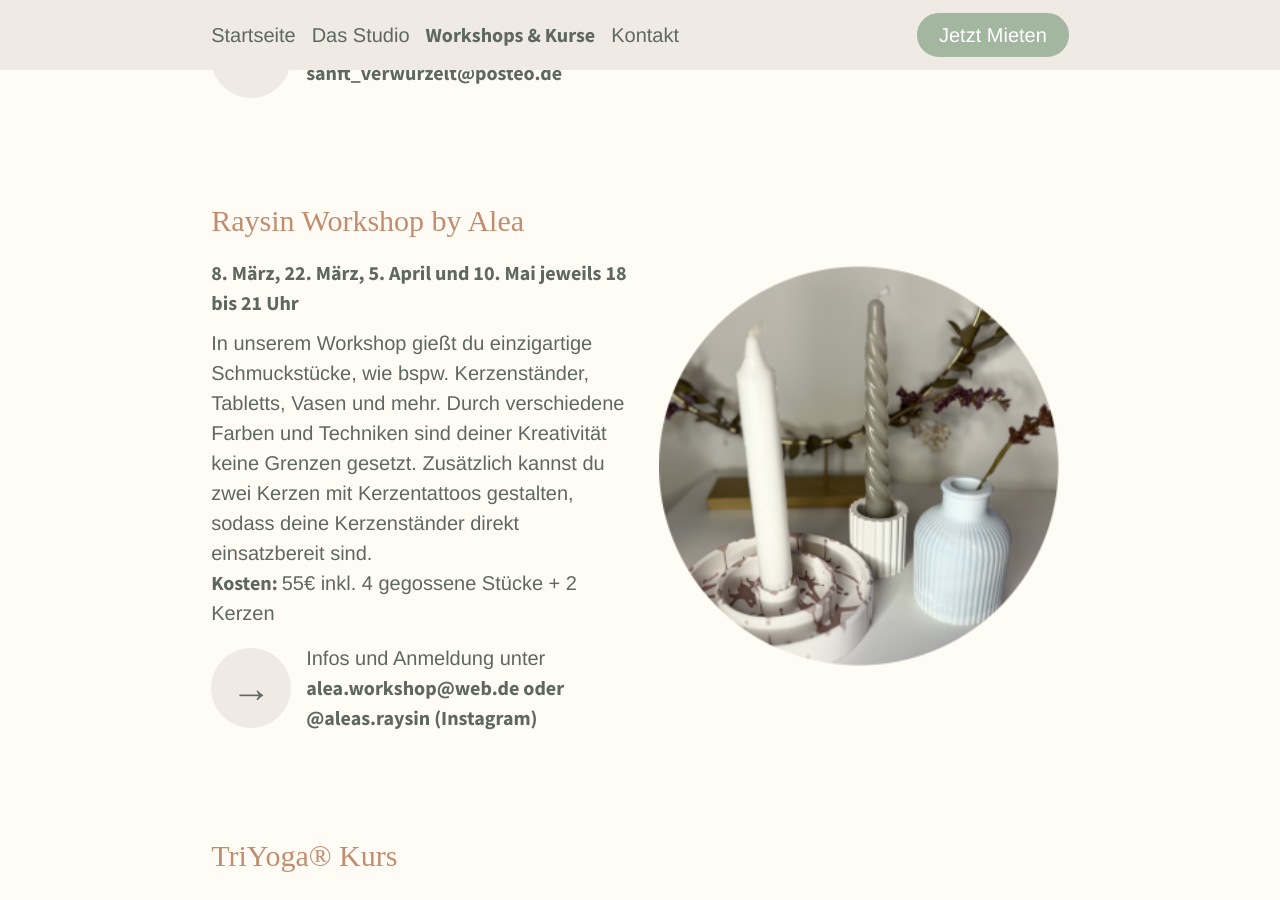
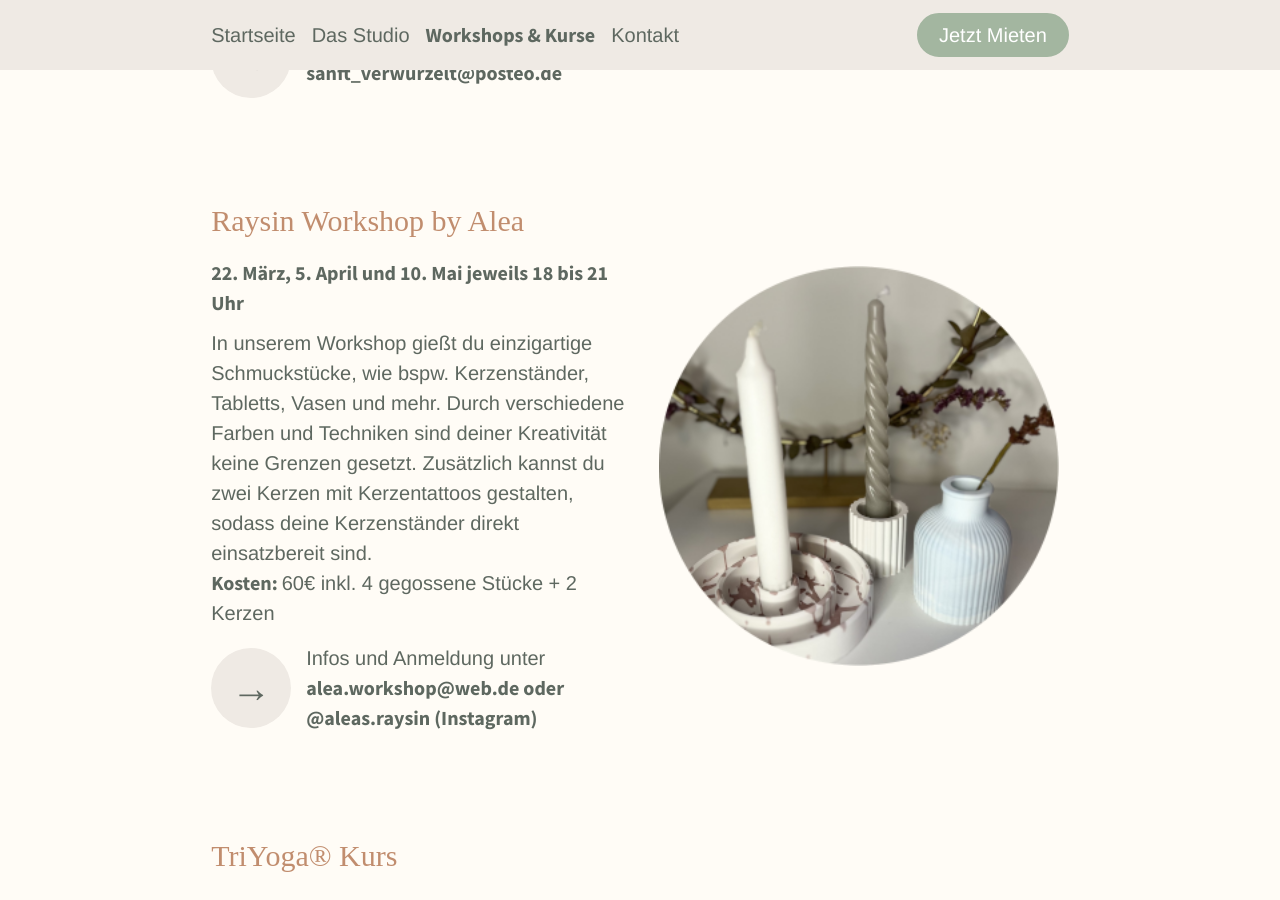
Before and after one commit to sonjafeitsch/meine-nische-website, a Jekyll site: the page built from kurse.html, in a window 1280 px wide and 900 px high, scrolled down 3951 px. Built offline with Jekyll 4.4.1, drawn with Linux system fonts in a browser that asks for light colours; some web fonts are replaced; some of the changed text lies outside the part shown.

Commit message:
update events

```diff
--- a/kurse.html
+++ b/kurse.html
@@ -54,9 +54,9 @@ events:
     address: "sanft_verwurzelt@posteo.de"
   - name: "Raysin Workshop by Alea"
     image: raysin.png
-    time: 8. März, 22. März, 5. April und 10. Mai jeweils 18 bis 21 Uhr
+    time: 22. März, 5. April und 10. Mai jeweils 18 bis 21 Uhr
     description: "In unserem Workshop gießt du einzigartige Schmuckstücke, wie bspw. Kerzenständer, Tabletts, Vasen und mehr. Durch verschiedene Farben und Techniken sind deiner Kreativität keine Grenzen gesetzt. Zusätzlich kannst du zwei Kerzen mit Kerzentattoos gestalten, sodass deine Kerzenständer direkt einsatzbereit sind."
-    costs: "55€ inkl. 4 gegossene Stücke + 2 Kerzen"
+    costs: "60€ inkl. 4 gegossene Stücke + 2 Kerzen"
     address: "alea.workshop@web.de oder @aleas.raysin (Instagram)"
   - name: "TriYoga® Kurs"
     image: jessica.png
```
Also changed, not shown: other parts of kurse.html (+1 -1 lines).
